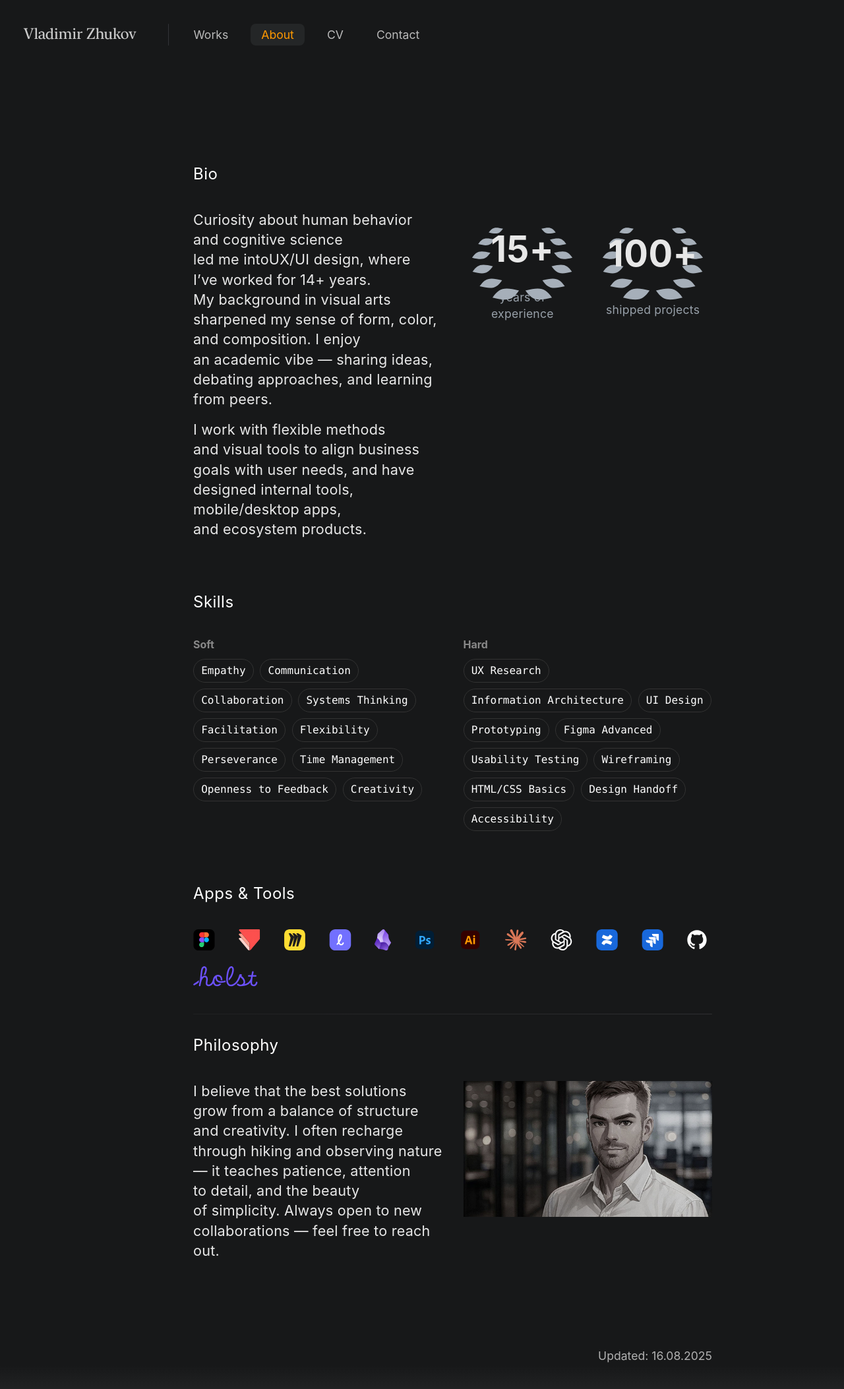
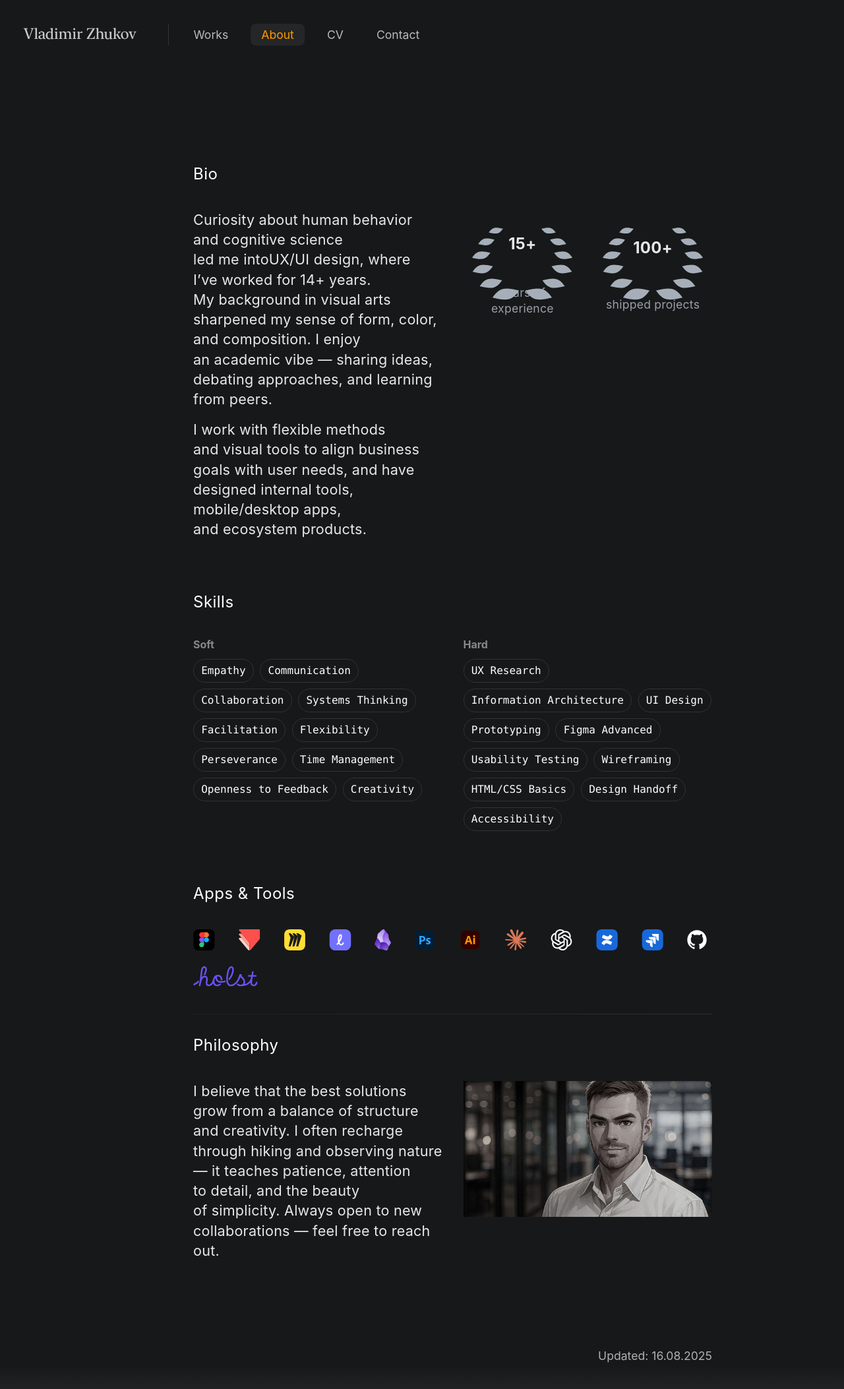
Before and after one commit to uxiscool/experience, a Jekyll site: the page built from about.md, in a window 1280 px wide. Shown: the whole page at 66% size. Built offline with Jekyll 4.4.1, drawn with Linux system fonts in a browser that asks for light colours.

Commit message:
Add files via upload

```diff
--- a/css/main.css
+++ b/css/main.css
@@ -740,7 +740,7 @@ section {
 
 .laurel-badge .lb-number {
   color: var(--text);
-  font-size: calc(var(--size) * 0.34);
+  font-size: calc(var(--size) * 0.15);
   line-height: 1;
   font-weight: 700;
   letter-spacing: 0.01em;
```
